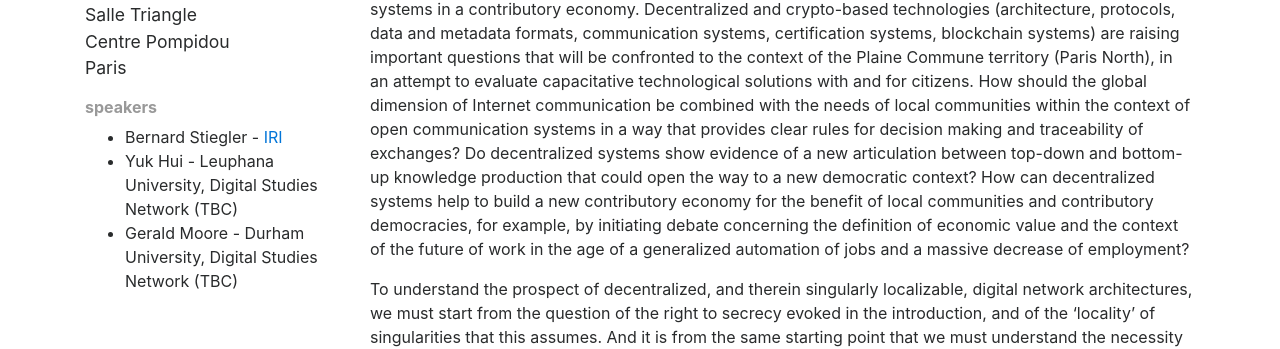
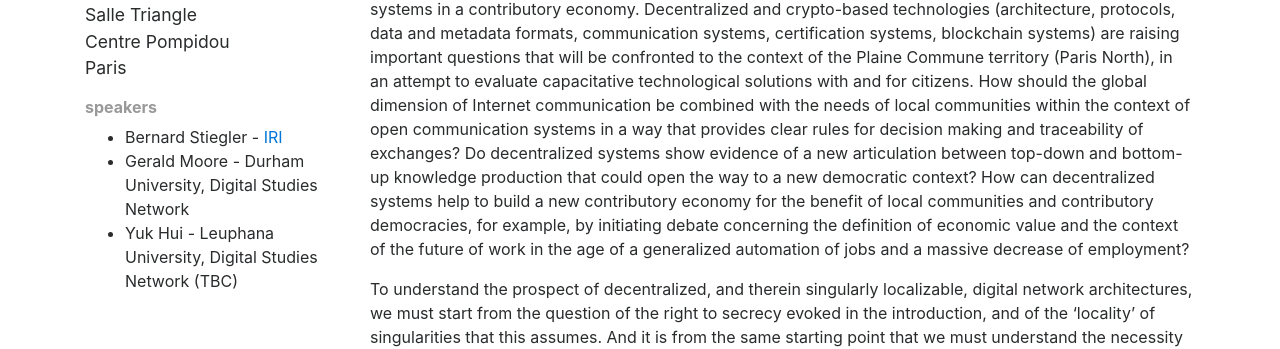
Before and after one commit to nextleap-project/nextleap-website, a Jekyll site: the page built from _seminars/2017-4.md, in a window 1280 px wide. Shown: the part 256-605 px from the top of the page. Built offline with Jekyll 4.4.1, drawn with Linux system fonts in a browser that asks for light colours; nearby versions of some CDN libraries.

Commit message:
gerarld moore is confirmed

```diff
--- a/_seminars/2017-4.md
+++ b/_seminars/2017-4.md
@@ -8,8 +8,8 @@ location: Salle Triangle <br> Centre Pompidou <br> Paris
 
 speakers:
 - Bernard Stiegler - <a href="http://iri.centre-pompidou.fr">IRI</a>
+- Gerald Moore - Durham University, Digital Studies Network
 - Yuk Hui - Leuphana University, Digital Studies Network (TBC)
-- Gerald Moore - Durham University, Digital Studies Network (TBC)
 # - Geert Lovink - Institute for Networked Culture (TBC)
 
 warning: This seminar is currently being defined. Some information may change in the next days.
```
